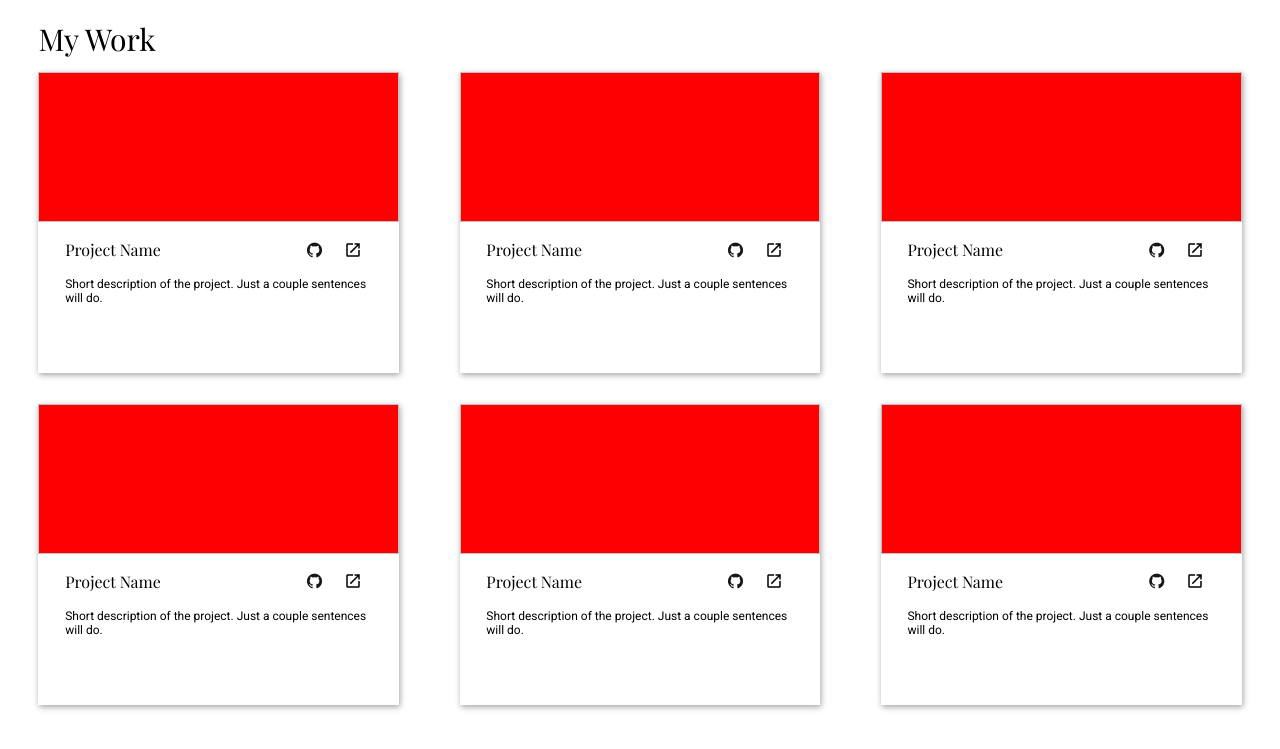
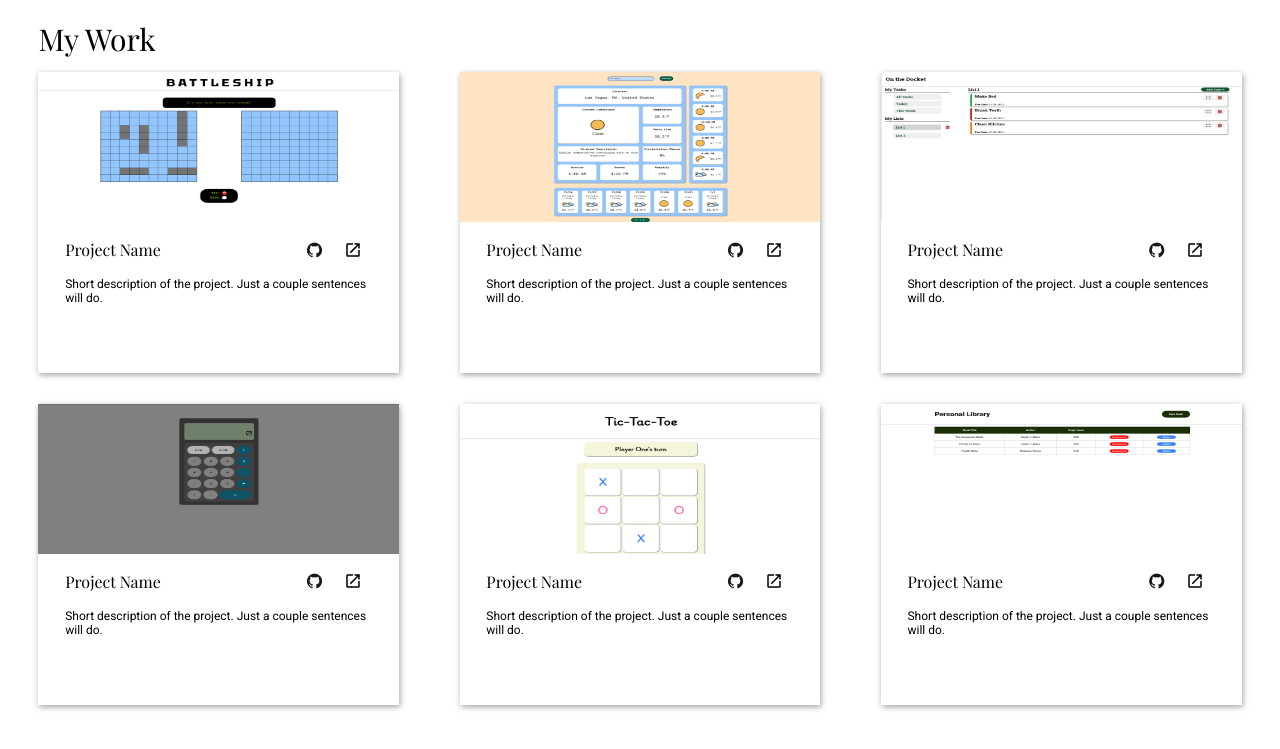
Before and after one commit to clouded-afk/project-homepage, a website built with webpack: page src/template.html in a window 1280 px wide. Shown: the part 435-1184 px from the top of the page. Built offline with nearby package versions, Linux system fonts and the light colour scheme; a web font is replaced by a local one.

Commit message:
feat: add image sources to project-image classes

```diff
--- a/src/template.html
+++ b/src/template.html
@@ -48,7 +48,7 @@
     <h2 class="work-header">My Work</h2>
     <div class="work-container">
       <div class="project">
-        <img class="project-image" />
+        <img class="project-image" src="assets/battleship.png" />
         <div class="project-bottom">
           <div class="project-header">
             <div class="project-name">Project Name</div>
@@ -68,7 +68,7 @@
       </div>
 
       <div class="project">
-        <img class="project-image" />
+        <img class="project-image" src="assets/weather-app.png" />
         <div class="project-bottom">
           <div class="project-header">
             <div class="project-name">Project Name</div>
@@ -88,7 +88,7 @@
       </div>
 
       <div class="project">
-        <img class="project-image" />
+        <img class="project-image" src="assets/to-do-app.png" />
         <div class="project-bottom">
           <div class="project-header">
             <div class="project-name">Project Name</div>
@@ -108,7 +108,7 @@
       </div>
 
       <div class="project">
-        <img class="project-image" />
+        <img class="project-image" src="assets/calculator.png" />
         <div class="project-bottom">
           <div class="project-header">
             <div class="project-name">Project Name</div>
@@ -128,7 +128,7 @@
       </div>
 
       <div class="project">
-        <img class="project-image" />
+        <img class="project-image" src="assets/tic-tac-toe.png" />
         <div class="project-bottom">
           <div class="project-header">
             <div class="project-name">Project Name</div>
@@ -148,7 +148,7 @@
       </div>
 
       <div class="project">
-        <img class="project-image" />
+        <img class="project-image" src="assets/library-app.png" />
         <div class="project-bottom">
           <div class="project-header">
             <div class="project-name">Project Name</div>
```
